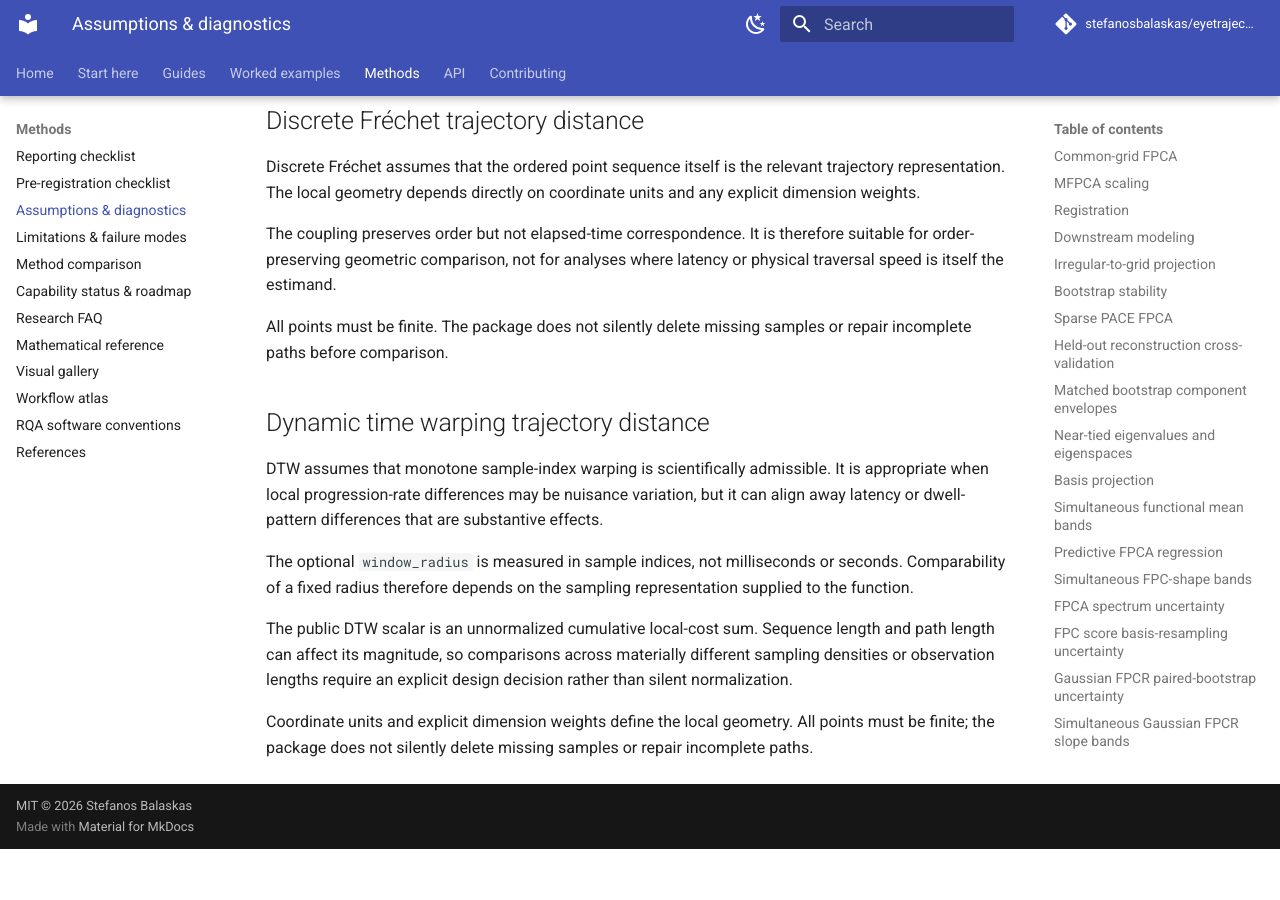
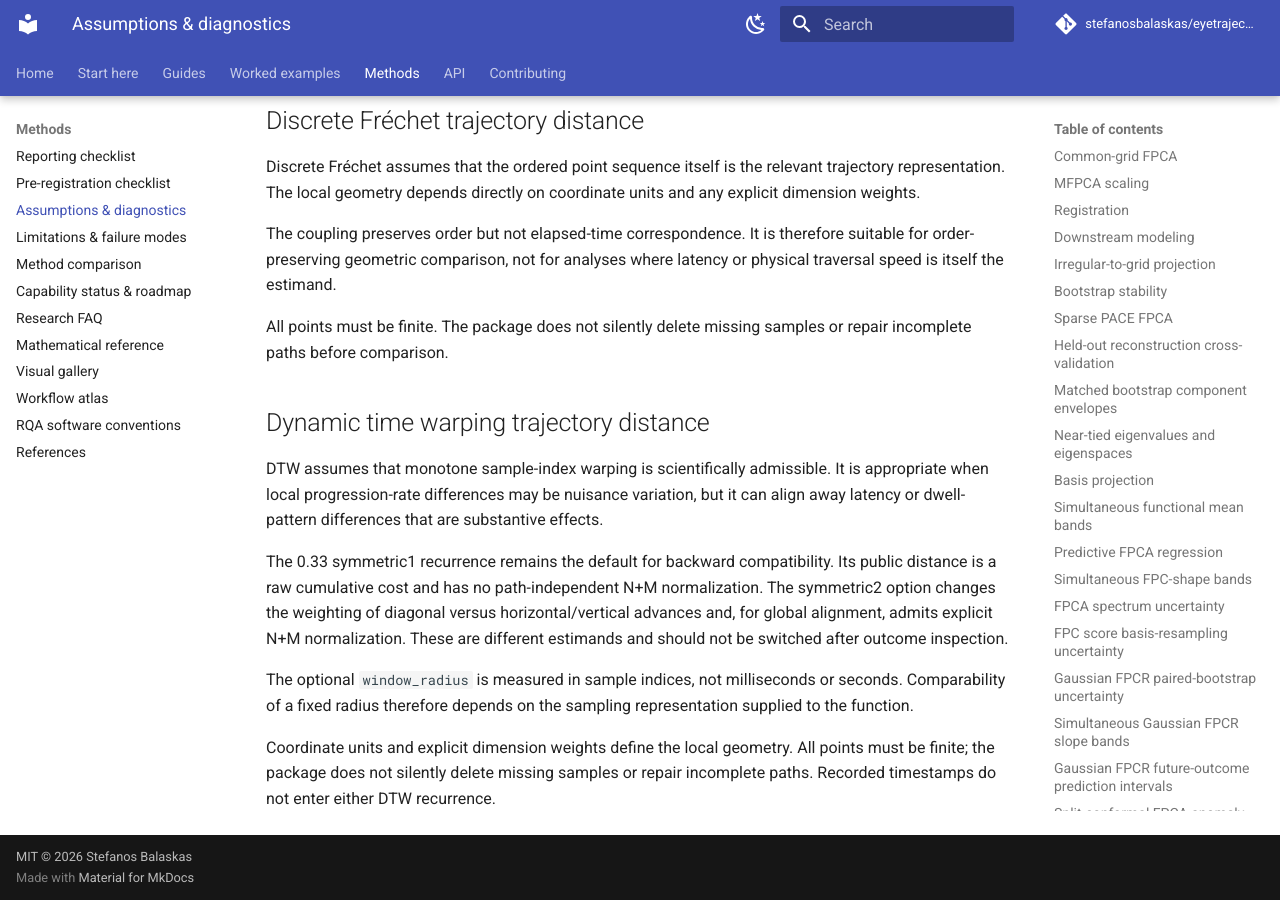
Before and after one commit to stefanosbalaskas/eyetrajectoriespy, an MkDocs documentation site: the page built from docs/methods/assumptions.md, in a window 1280 px wide and 900 px high, scrolled down 11630 px. Built offline with MkDocs 1.6.1 and Material for MkDocs 9.7.7, drawn with Linux system fonts in a browser that asks for light colours; comment, search, counter and statistics services are not loaded; before the commit the page ends 12479 px from its top, so only the background shows below that.

Commit message:
Clarify DTW step-pattern assumptions

```diff
--- a/docs/methods/assumptions.md
+++ b/docs/methods/assumptions.md
@@ -319,8 +319,8 @@
 
 DTW assumes that monotone sample-index warping is scientifically admissible. It is appropriate when local progression-rate differences may be nuisance variation, but it can align away latency or dwell-pattern differences that are substantive effects.
 
+The 0.33 symmetric1 recurrence remains the default for backward compatibility. Its public distance is a raw cumulative cost and has no path-independent N+M normalization. The symmetric2 option changes the weighting of diagonal versus horizontal/vertical advances and, for global alignment, admits explicit N+M normalization. These are different estimands and should not be switched after outcome inspection.
+
 The optional `window_radius` is measured in sample indices, not milliseconds or seconds. Comparability of a fixed radius therefore depends on the sampling representation supplied to the function.
 
-The public DTW scalar is an unnormalized cumulative local-cost sum. Sequence length and path length can affect its magnitude, so comparisons across materially different sampling densities or observation lengths require an explicit design decision rather than silent normalization.
-
-Coordinate units and explicit dimension weights define the local geometry. All points must be finite; the package does not silently delete missing samples or repair incomplete paths.
+Coordinate units and explicit dimension weights define the local geometry. All points must be finite; the package does not silently delete missing samples or repair incomplete paths. Recorded timestamps do not enter either DTW recurrence.
```
